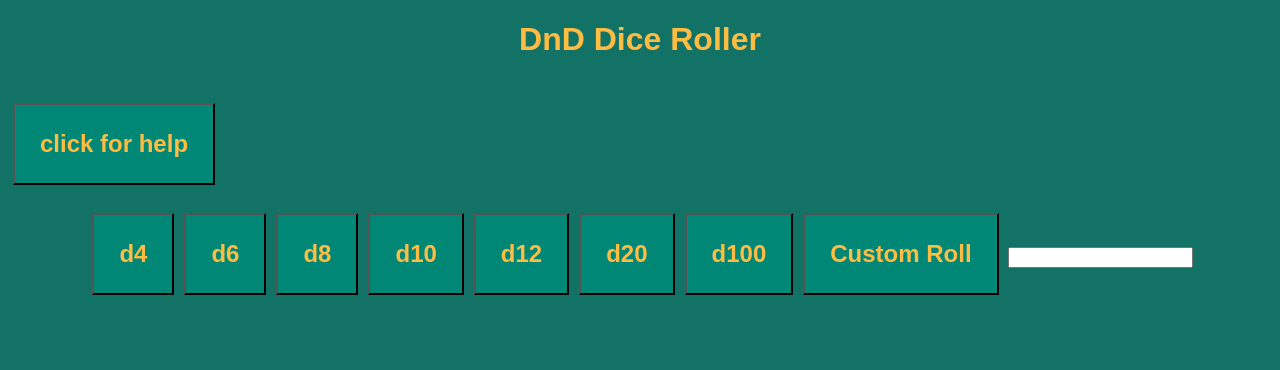
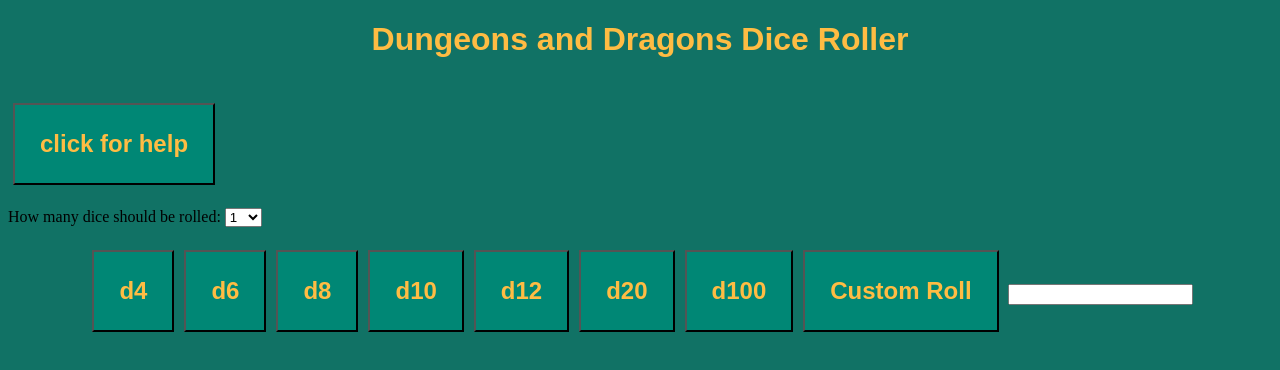
Before and after one commit to asep96/Dungeons_And_Dragons_Dice_Roll, a plain HTML site: page index.html in a window 1280 px wide. Drawn offline with Linux system fonts and the light colour scheme.

Commit message:
Added drop down menu to roll multiple dice

```diff
--- a/index.html
+++ b/index.html
@@ -3,13 +3,29 @@
 <meta name="viewport" content="width=device-width, initial-scale=1, shrink-to-fit=no">
 <html>
 <head>
-	<title>DnD Dice Roller</title>
+	<title>Dungeons and Dragons Dice Roller</title>
 	<link rel="stylesheet" type="text/css" href="style.css">
 </head>
 <body>
-	<h1>DnD Dice Roller</h1><br>
+	<h1>Dungeons and Dragons Dice Roller</h1><br>
 	<div class="help-container">
 		<div><input type="button" onclick="displayHelp()" value="click for help" id="help-button"></div>
+	</div>
+	<br>
+	<div class="multi-roll-container">
+		<label for="num-of-rolls">How many dice should be rolled:</label>
+  		<select id="num-of-rolls" name="num-of-rolls">
+    		<option value="1">1</option>
+    		<option value="2">2</option>
+		    <option value="3">3</option>
+		    <option value="4">4</option>
+		    <option value="5">5</option>
+		    <option value="6">6</option>
+		    <option value="7">7</option>
+		    <option value="8">8</option>
+		    <option value="9">9</option>
+		    <option value="10">10</option>
+  		</select>
 	</div>
 	<br>
 	<div class="container">
```
